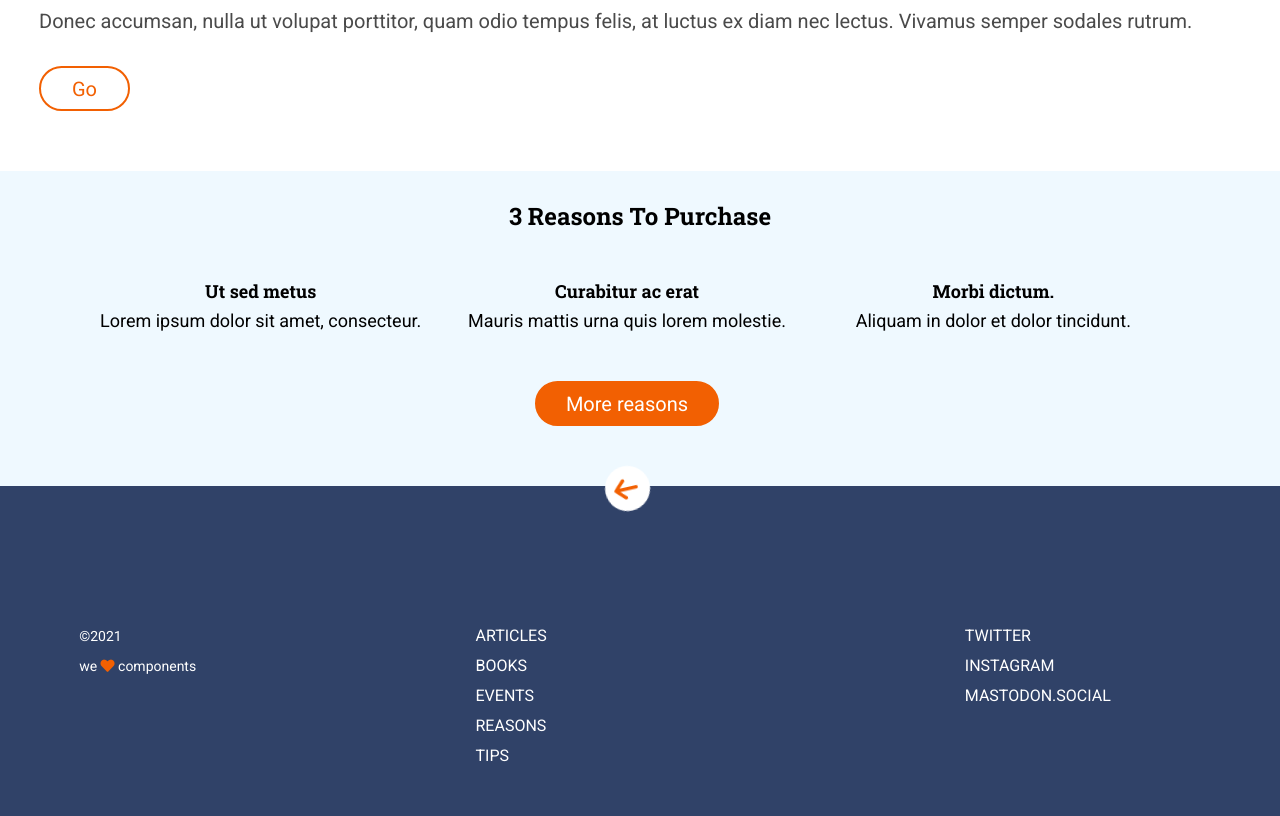
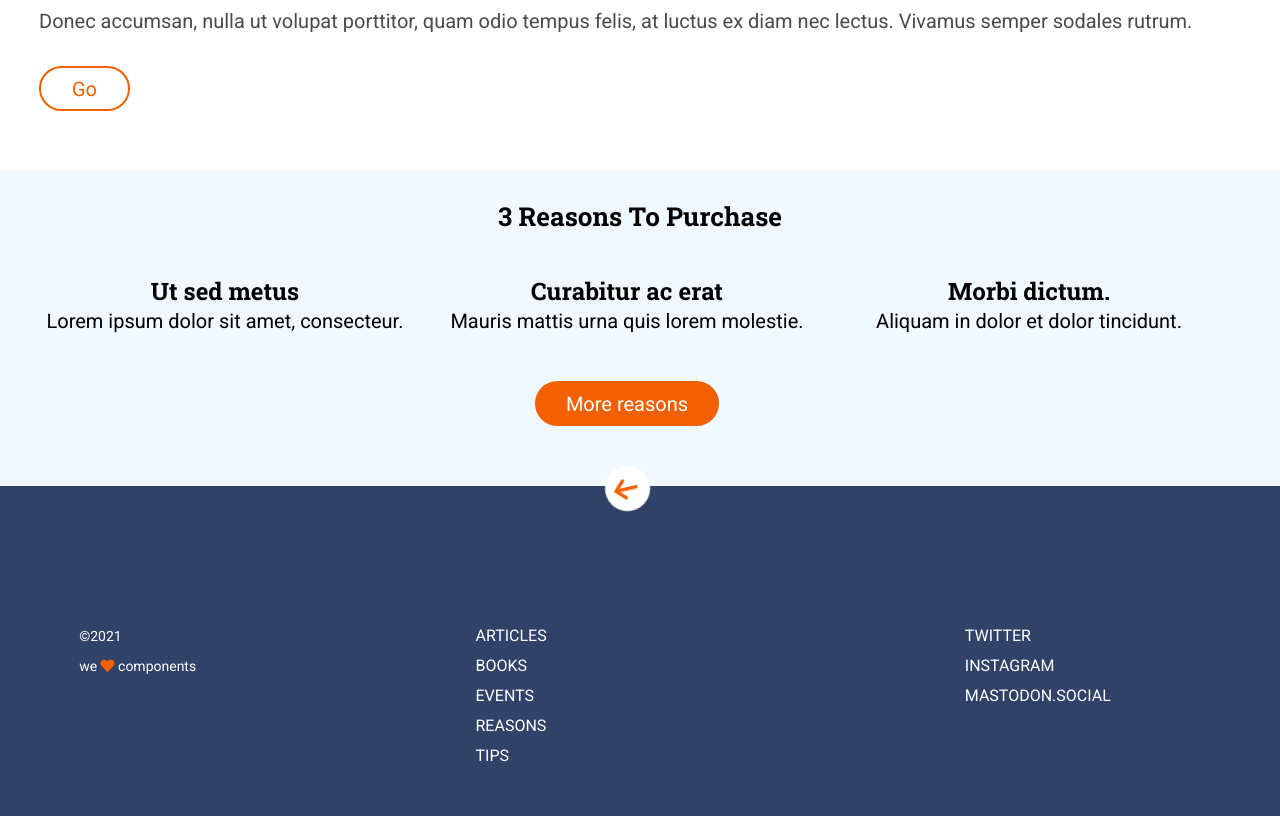
Before and after one commit to Adalab/modulo-1-evaluacion-final-SorayaAC, a website: page docs/index.html in a window 1280 px wide. Shown: the part 898-1714 px from the top of the page. Drawn offline with Linux system fonts and the light colour scheme.

Commit message:
Added changes in reasons

```diff
--- a/src/scss/layout/_reasons.scss
+++ b/src/scss/layout/_reasons.scss
@@ -6,11 +6,6 @@
 	align-items: center;
 	text-align: center;
 
-	@media all and (min-width:768px) {
-
-		text-align: center;
-			}
-
 	&__title {
 		font-family: $title-font;
 		font-size: 24px;
@@ -18,6 +13,10 @@
 		line-height: 30px;
 		margin-top: 30px;
 		margin-bottom: 45px;
+		@media all and (min-width:768px) {
+			font-size: 26px;
+
+				}
 	}
 
 	&__button {
@@ -51,36 +50,52 @@
 .items{
 	display: grid;
 	grid-gap: 45px;
+	@media all and (min-width: 768px) {
 		grid-template-columns: 1fr 1fr 1fr;
-	@media all and (min-width: 768px) {
+	}
 
-
-	}
 	&__item1{
 
 		&--title{
 			font-family: $title-font;
 			font-size: 18px;
 			line-height: 30px;
+			@media all and (min-width:768px) {
+				font-size: 24px;
+
 					}
+		}
+
 		&--text{
 			font-family: $text-font;
 			font-size: 18px;
 			line-height: 30px;
+			@media all and (min-width:768px) {
+				font-size: 20px;
+
+					}
+		}
 		}
 
-	}
 		&__item2{
 
 			&--title{
 				font-family: $title-font;
 				font-size: 18px;
 				line-height: 30px;
+				@media all and (min-width:768px) {
+					font-size: 24px;
+
+						}
 			}
 			&--text{
 				font-family: $text-font;
 				font-size: 18px;
 				line-height: 30px;
+				@media all and (min-width:768px) {
+					font-size: 20px;
+
+						}
 			}
 
 		}
@@ -90,13 +105,22 @@
 				font-family: $title-font;
 				font-size: 18px;
 				line-height: 30px;
+				@media all and (min-width:768px) {
+					font-size: 24px;
+
+						}
 			}
 			&--text{
 				font-family: $text-font;
 				font-size: 18px;
 				line-height: 30px;
+				@media all and (min-width:768px) {
+					font-size: 20px;
+
+						}
 			}
 
 	}
 
+
 	}
```
Also changed, not shown: docs/assets/css/main.css. Lines whose indentation alone changed are shown as unchanged.
